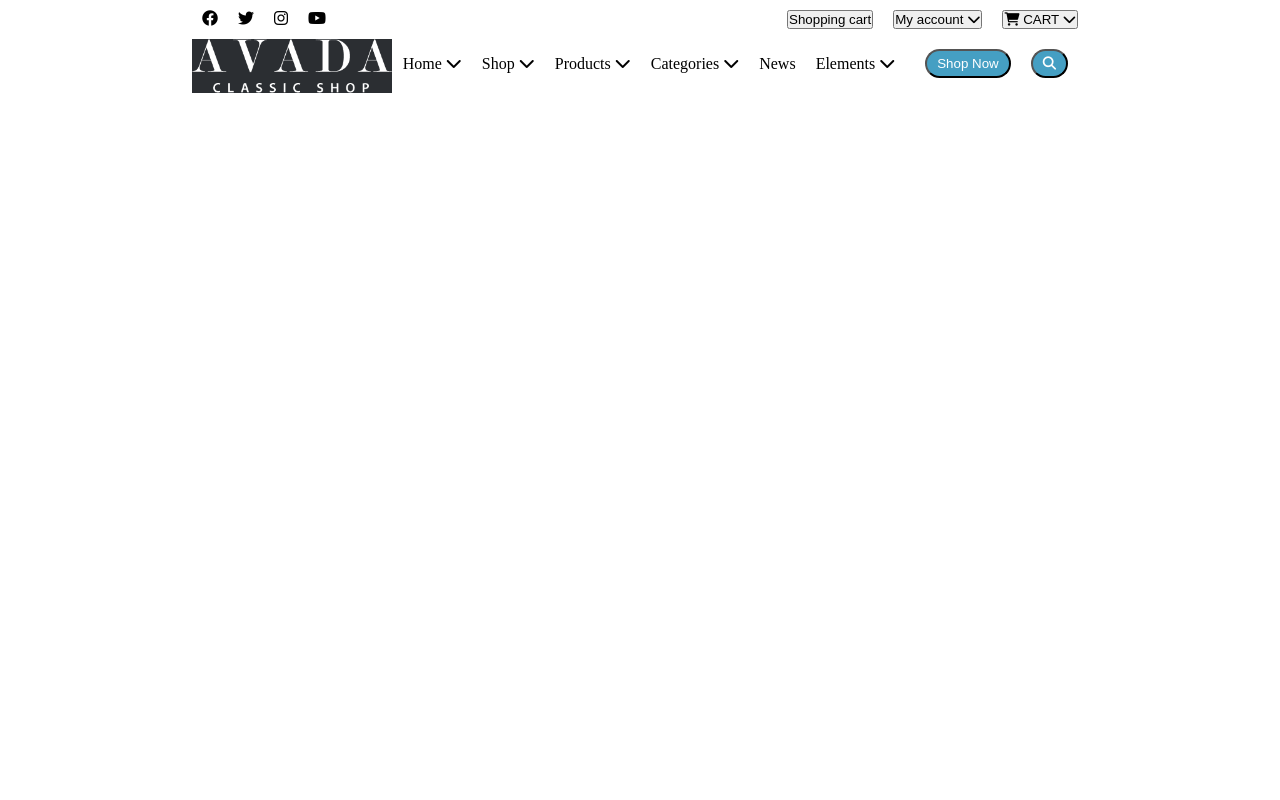
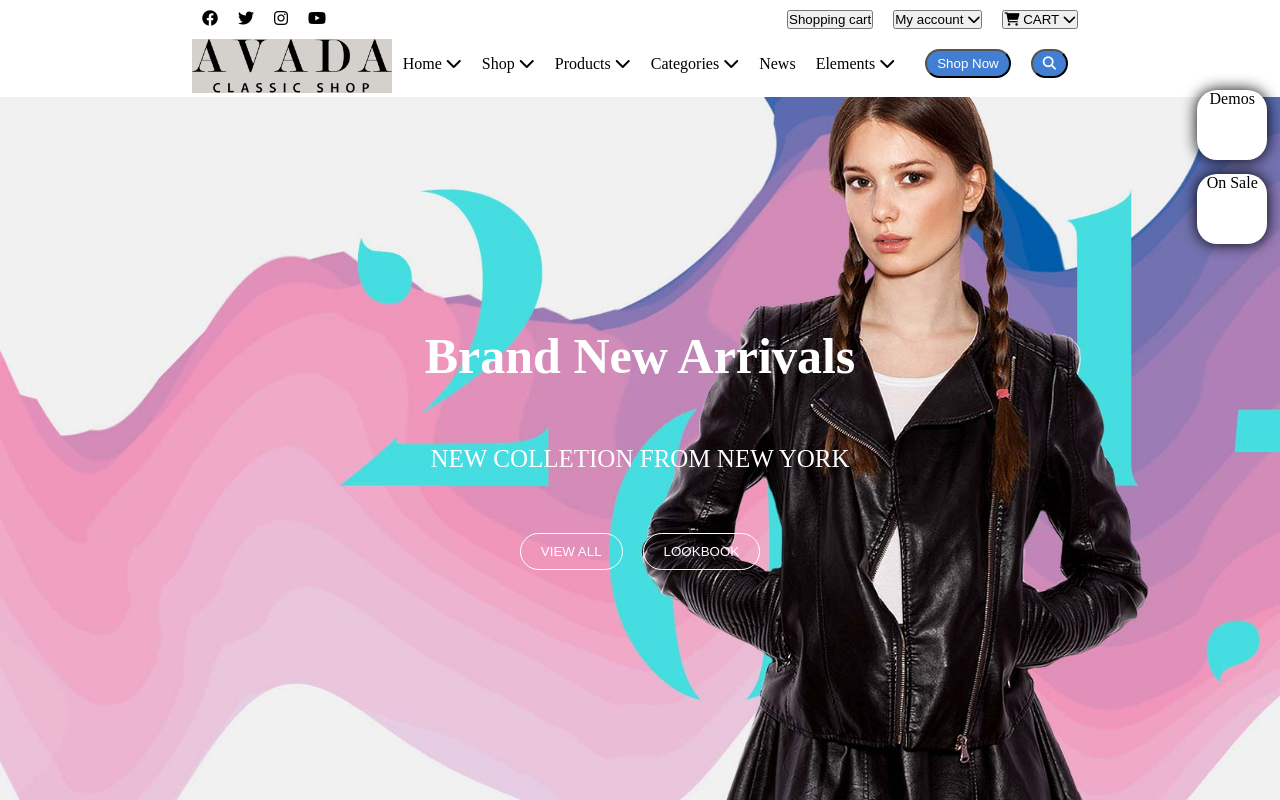
Before and after one commit to MatteoGrigoletto/proj-html-vuejs, a Vue app: page / in a window 1280 px wide. Built offline with nearby package versions, Linux system fonts and the light colour scheme.

Commit message:
Aggiunge hero

```diff
--- a/src/components/AppHeader.vue
+++ b/src/components/AppHeader.vue
@@ -4,8 +4,13 @@
         <section class="user-bar">
             <UserBar/>
         </section>
+        <!-- barra contenente la navigazione per accedere alle diverse pagine all'interno del sito -->
         <section class="StorageBar">
             <StorageBar/>
+        </section>
+        <!-- hero -->
+        <section class="hero">
+            <HeroHeader/>
         </section>
 
     </header>
@@ -14,11 +19,13 @@
 <script>
 import UserBar from './another-comp/UserBar.vue';
 import StorageBar from './another-comp/StorageBar.vue';
+import HeroHeader from './another-comp/HeroHeader.vue';
     export default {
         name:'AppHeader',
         components:{
             UserBar,
-            StorageBar
+            StorageBar,
+            HeroHeader,
         }
     }
 </script>
--- /dev/null
+++ b/src/components/another-comp/HeroHeader.vue
@@ -0,0 +1,83 @@
+<template>
+    <div class="bg-hero">
+        <div class="text-hero">
+            <h2>Brand New Arrivals</h2>
+            <p>NEW COLLETION FROM NEW YORK</p>
+            <div class="buttons-hero">
+                <button>VIEW ALL</button>
+                <button>LOOKBOOK</button>
+            </div>
+        </div>
+    </div>
+</template>
+
+<script>
+    export default {
+        name:'HeroHeader',
+
+    }
+</script>
+
+<style lang="scss" scoped>
+
+.bg-hero{
+    background-image: url(../../assets/brend/home1_slide_three_bg_2.jpg);
+    background-size: cover;
+    color: white;
+    position: relative;
+
+    &::after{
+        position: absolute;
+        content: ' Demos';
+        text-align: center;
+        width: 70px;
+        height: 70px;
+        background-color: white;
+        color:black;
+        top: -1%;
+        right: 1%;
+        border-radius: 20px;
+        box-shadow: 0px 0px 15px black;
+    }
+    &::before{
+        position: absolute;
+        content: 'On Sale ';
+        text-align: center;
+        width: 70px;
+        height: 70px;
+        background-color: white;
+        color: black;
+        top: 11%;
+        right: 1%;
+        border-radius: 20px;
+        box-shadow: 0px 0px 15px black;
+    }
+   .text-hero{
+    text-align: center;
+    padding: 200px 0px;
+
+    h2{
+        padding: 30px 0px;
+        font-size: 50px;
+    }
+    p{
+        padding: 30px 0px;
+        font-size: 25px;
+    }
+    .buttons-hero{
+    padding: 30px 0px;
+
+    button{
+        background-color: transparent;
+        color: white;
+        border: 1px solid white;
+        border-radius: 20px;
+        padding: 10px 20px;
+        margin: 0px 10px;
+        }
+    }
+}
+
+}
+
+</style>
--- a/src/components/another-comp/StorageBar.vue
+++ b/src/components/another-comp/StorageBar.vue
@@ -39,6 +39,7 @@
     .logo{
         img{
             width: 200px;
+            filter: invert(100%);
         }
     }
     .nav-bar{
@@ -64,7 +65,7 @@
                     margin: 0px 10px;
                     padding: 5px 10px;
                     border-radius: 20px;
-                    background-color: rgb(69, 159, 195);
+                    background-color: var(--header_bg_button);
                     color: white;
                 }
             }
--- /dev/null
+++ b/src/style/file-scss/variable.scss
@@ -0,0 +1,3 @@
+:root{
+    --header_bg_button: #427ed1;
+}
--- a/src/style/global-scss.scss
+++ b/src/style/global-scss.scss
@@ -1,2 +1,3 @@
 @import './file-scss/reset.scss';
-@import './file-scss/container.scss'
+@import './file-scss/container.scss';
+@import './file-scss/variable.scss';
```
